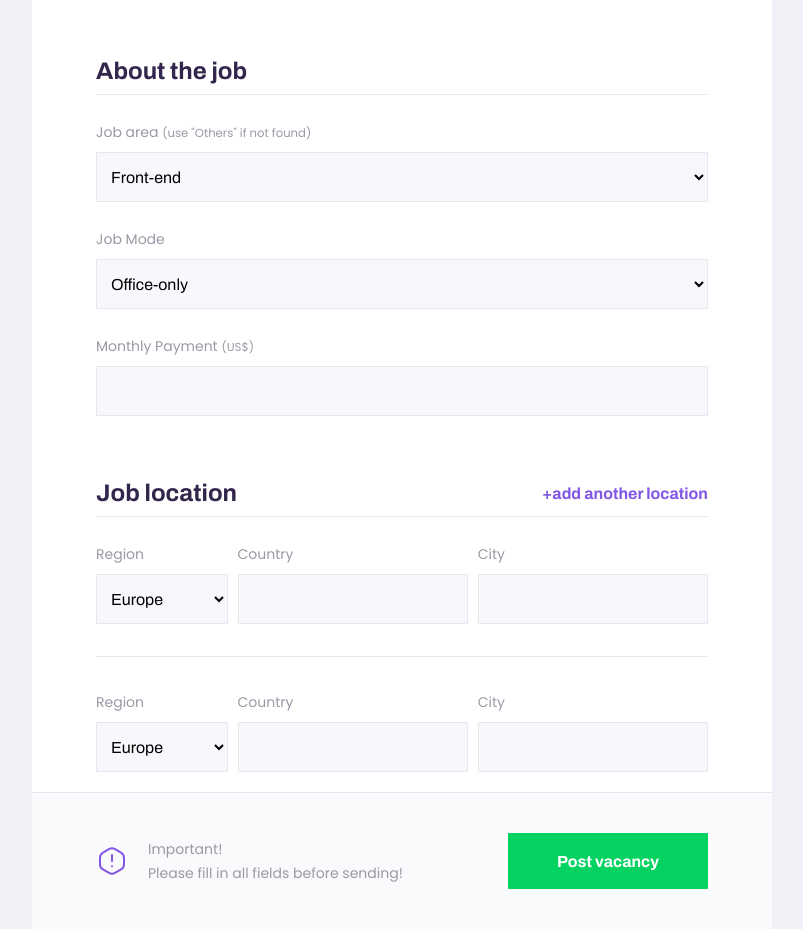
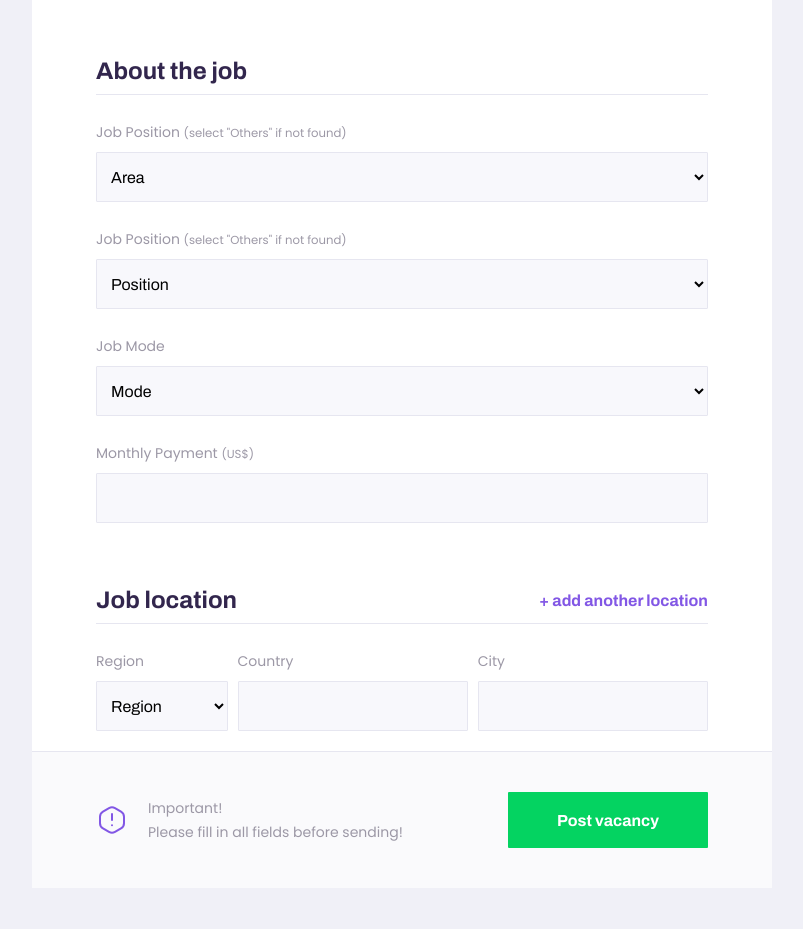
Before and after one commit to ruanrf/next-level-week, a plain HTML site: page add-vacancy.html in a window 1280 px wide. Shown: the part 960-1889 px from the top of the page, without its empty margins (238-1041 px from the left). After the commit the page ends 1848 px from the top, so only its background shows below. Drawn offline with Linux system fonts and the light colour scheme.

Commit message:
small changes and fixes

```diff
--- a/add-vacancy.html
+++ b/add-vacancy.html
@@ -16,6 +16,8 @@
 
     <link href="https://fonts.googleapis.com/css2?family=Archivo:wght@400;700&amp;family=Poppins:wght@400;600&amp;display=swap" rel="stylesheet">
 
+    <script src="./scripts/addField.js" defer></script>
+
 </head>
 <body id="page-add-vacancy">
 
@@ -31,36 +33,37 @@
             </div>
 
             <div class="header-content">
-                <strong>Absque sudore et labore</strong>
-                <p>nullum opus perfectum est</p>
+                <strong>It is great to know that you are hiring.</strong>
+                <p>To post a new job offer, we need you to fill in all the fields below.</p>
 
             </div>
         </header>
 
         <main>
             <form action="" id="create-vacancy">
+
                 <!-- Company Information -->
                 <fieldset>
                     <legend>Company Information</legend>
 
                     <div class="input-block">
                         <label for="company">Company Name</label>
-                        <input name="company" id="company" type="text" required />
+                        <input name="company" id="company" required>
                     </div>
 
                     <div class="input-block">
                         <label for="logo">Company Logo URL <small>(use https://)</small></label>
-                        <input type="logo" id="logo" type="url" required />
+                        <input type="logo" id="logo" type="url" required>
                     </div>
 
                     <div class="input-block">
                         <label for="contact">Company e-mail <small>(preference: HR)</small></label>
-                        <input name="contact" id="contact" type="email" required />
+                        <input name="contact" id="contact" type="email" required>
                     </div>
 
                     <div class="textarea-block">
                         <label for="description">Company Description</label>
-                        <textarea name="description" id="description" cols="2" required></textarea>
+                        <textarea name="description" id="description" required /></textarea>
                     </div>
                     <!-- to-do: add [salary, location, remote/office/hybrid flag] -->
 
@@ -70,9 +73,9 @@
                 <fieldset>
                     <legend>About the job</legend>
                     <div class="select-block">
-                        <label for="job-area">Job area <small>(use "Others" if not found)</small></label>
+                        <label for="job-area">Job Position <small>(select "Others" if not found)</small></label>
                         <select name="job-area" id="job-area" required>
-                            <option value="" disabled="" hidden="">Choose an option</option>
+                            <option value="" hidden="">Area</option>
                             <option value="1">Front-end</option>
                             <option value="2">Back-end</option>
                             <option value="3">Full-stack</option>
@@ -88,9 +91,25 @@
                     </div>
 
                     <div class="select-block">
+                        <label for="job-position">Job Position <small>(select "Others" if not found)</small></label>
+                        <select name="job-position" id="job-position" required>
+                            <option value="" hidden="">Position</option>
+                            <option value="1" />Intern</option>
+                            <option value="2">Junior</option>
+                            <option value="3">Middle</option>
+                            <option value="4">Senior</option>
+                            <option value="5">Trainee</option>
+                            <option value="6">Lead</option>
+                            <option value="7">CTO</option>
+                            <option value="8">Director</option>
+                            <option value="9">Others</option>
+                        </select>
+                    </div>
+
+                    <div class="select-block">
                         <label for="job-mode">Job Mode</label>
                         <select name="job-mode" id="job-mode" required>
-                            <option value="" disabled="" hidden="">Choose an option</option>
+                            <option value="" hidden="">Mode</option>
                             <option value="1">Office-only</option>
                             <option value="2">Remote-only</option>
                             <option value="3">Hybrid</option>
@@ -99,7 +118,7 @@
 
                     <div class="input-block">
                         <label for="sallary">Monthly Payment <small>(US$)</small></label>
-                        <input name="sallary" id="sallary" type="number" />
+                        <input name="sallary" id="sallary" type="number" required>
                     </div>
 
                 </fieldset>
@@ -107,7 +126,7 @@
                 <!-- Job location -->
                 <fieldset id="location-items">
                     <legend>Job location
-                        <button id="add-location">+add another location</button>
+                        <button type="button" id="add-location">+ add another location</button>
                     </legend>
 
                     <div class="location-item">
@@ -115,7 +134,7 @@
                         <div class="select-block">
                             <label for="region">Region</label>
                             <select name="region[]" required>
-                                <option value="" disabled="" hidden="">Choose an option</option>
+                                <option value="" hidden="">Region</option>
                                 <option value="1">Europe</option>
                                 <option value="2">North America</option>
                                 <option value="3">South America</option>
@@ -138,34 +157,6 @@
 
                     </div>
 
-                    <!-- Duplicata do location-item -->
-                    <div class="location-item">
-
-                        <div class="select-block">
-                            <label for="region">Region</label>
-                            <select name="region[]" required>
-                                <option value="" disabled="" hidden="">Choose an option</option>
-                                <option value="1">Europe</option>
-                                <option value="2">North America</option>
-                                <option value="3">South America</option>
-                                <option value="4">Oceania</option>
-                                <option value="5">Asia</option>
-                                <option value="6">Africa</option>
-                                <option value="7">N/A</option>
-                            </select>
-                        </div>
-
-                        <div class="input-block">
-                            <label for="country">Country</label>
-                            <input type="text" name="country[]" required>
-                        </div>
-
-                        <div class="input-block">
-                            <label for="city">City</label>
-                            <input type="text" name="city[]" required>
-                        </div>
-
-                    </div>
                 </fieldset>
             </form>
 
--- a/styles/partials/page-landing.css
+++ b/styles/partials/page-landing.css
@@ -55,7 +55,7 @@
 
 .buttons-container a img {
     width: 4rem;
-    margin-right: 1.2rem;
+    margin-right: 2rem;
 }
 
 .buttons-container a.jobs {
```
Also changed, not shown: jobs.html (+8 -6 lines).
